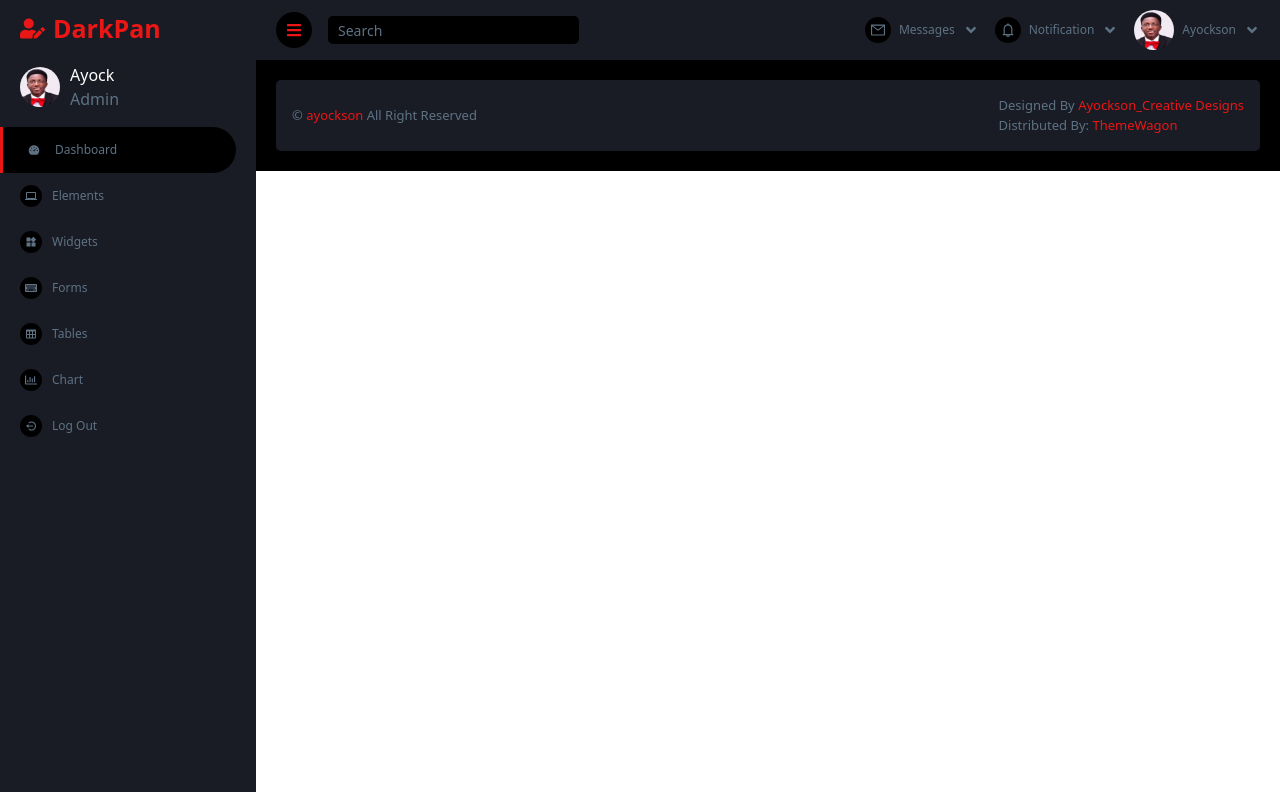
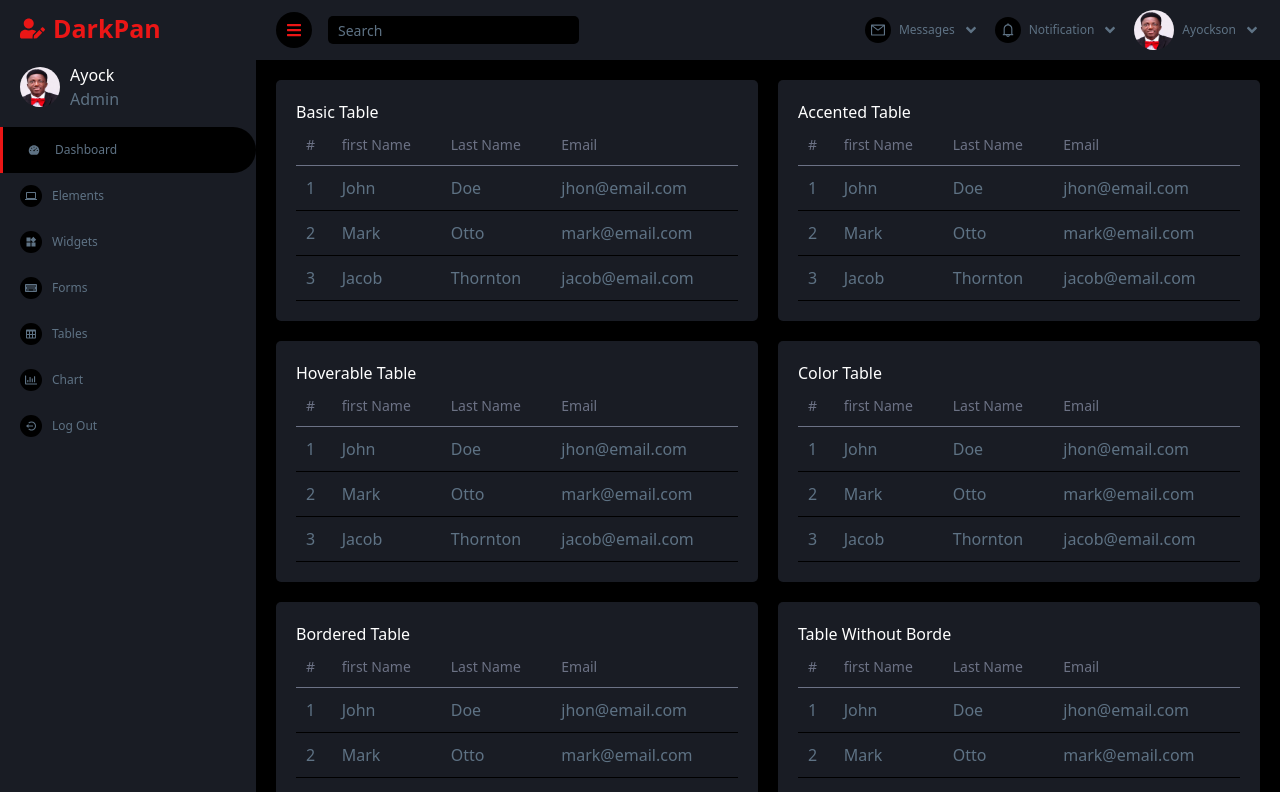
Before and after one commit to Ayockson2500/darkpan, a React (Create React App) app: page /tables in a window 1280 px wide. Shown: the top 792 px of the page. Built offline with nearby package versions, Linux system fonts and the light colour scheme.

Commit message:
table content elements

```diff
--- /dev/null
+++ b/src/pages/tables/StyledTable.styles.jsx
@@ -0,0 +1,23 @@
+import styled from "styled-components";
+
+const StyleTable = styled.div`
+    * {
+        margin: 0;
+        padding: 0;
+        box-sizing: border-box;
+       }
+       .table-wrapper {
+        display: grid;
+        grid-template-columns: repeat(2, 1fr);
+        gap: 20px;
+        margin-bottom: 20px;
+       }
+       .single-table-wrapper {
+        margin-bottom: 20px;
+       }
+       .dark-bg {
+        background: ${props => props.theme.color.secondaryDarkbg};
+       }
+`
+
+export default StyleTable;
--- a/src/pages/tables/Tables.jsx
+++ b/src/pages/tables/Tables.jsx
@@ -1,12 +1,32 @@
-import React from 'react'
-import Layout from '../../layout'
+import React from "react";
+import Layout from "../../layout";
+import StyleTable from "./StyledTable.styles";
+import TableContent from "./tableContents/TableContent";
 
 const Tables = () => {
   return (
-    <div>
-        <Layout></Layout>
-    </div>
-  )
-}
+    <StyleTable>
+      <Layout>
+        <main>
+          <div className="table-wrapper">
+            <TableContent title={"Basic Table"} className="border-2" />
+            <TableContent title={"Accented Table"} />
+          </div>
+          <div className="table-wrapper">
+            <TableContent title={"Hoverable Table"} />
+            <TableContent title={"Color Table"} />
+          </div>
+          <div className="table-wrapper">
+            <TableContent title={"Bordered Table"} />
+            <TableContent title={"Table Without Borde"} />
+          </div>
+          <div className="single-table-wrapper">
+            <TableContent title={"Responsive Table"} />
+          </div>
+        </main>
+      </Layout>
+    </StyleTable>
+  );
+};
 
-export default Tables
+export default Tables;
--- /dev/null
+++ b/src/pages/tables/tableContents/StyleTableContent.styles.jsx
@@ -0,0 +1,36 @@
+import styled from "styled-components";
+
+export const StyledTableContent = styled.div`
+    * {
+        margin: 0;
+        padding: 0;
+        box-sizing: border-box;
+       }
+        background: ${props => props.theme.color.primaryDarkBg};
+        color: ${props => props.theme.color.mainNavyColor};
+        border-radius: 5px;
+        width: 100%;
+        padding: 20px;
+
+        table thead td {
+            padding: 10px;
+            color: #6C7285;
+            font-size: 14px;
+            border-bottom: 1px solid;
+        }
+        table tbody td {
+            padding: 10px;
+        }
+        tr {
+            border-bottom: 1px solid black;
+
+        }
+        .title {
+            color: white;
+        }
+
+        table thead td .border-2 {
+            border-bottom: 2px solid;
+
+        }
+`
--- /dev/null
+++ b/src/pages/tables/tableContents/TableContent.jsx
@@ -0,0 +1,43 @@
+import React from "react";
+import { useEffect } from "react";
+import { useState } from "react";
+import { StyledTableContent } from "./StyleTableContent.styles";
+import { tableElements } from "./tableElements";
+
+const TableContent = ({ className, title }) => {
+  const [tableData, setTableData] = useState(tableElements);
+  let tableDataContent = tableData.content;
+
+  useEffect(() => {
+    setTableData(tableData);
+  }, [tableData]);
+  return (
+    <StyledTableContent className={className}>
+        <p className="title">{title}</p>
+      {
+        <table width="100%">
+          <thead>
+            <tr>
+              <td>{tableData.header.number}</td>
+              <td>{tableData.header.firstName}</td>
+              <td>{tableData.header.lastName}</td>
+              <td>{tableData.header.email}</td>
+            </tr>
+          </thead>
+          <tbody>
+            {tableDataContent.map((item) => (
+              <tr key={item.number}>
+                <td>{item.number}</td>
+                <td>{item.firstName}</td>
+                <td>{item.lastName}</td>
+                <td>{item.email}</td>
+              </tr>
+            ))}
+          </tbody>
+        </table>
+      }
+    </StyledTableContent>
+  );
+};
+
+export default TableContent;
--- /dev/null
+++ b/src/pages/tables/tableContents/tableElements.js
@@ -0,0 +1,28 @@
+export const tableElements = {
+   header : {
+        number: "#",
+        firstName: "first Name",
+        lastName: "Last Name",
+        email: "Email"
+    },
+    content: [
+        {
+            number: 1,
+            firstName: "John",
+            lastName: "Doe",
+            email: "jhon@email.com"
+        },
+        {
+            number: 2,
+            firstName: "Mark",
+            lastName: "Otto",
+            email: "mark@email.com"
+        },
+        {
+            number: 3,
+            firstName: "Jacob",
+            lastName: "Thornton",
+            email: "jacob@email.com"
+        }
+    ]
+}
```
